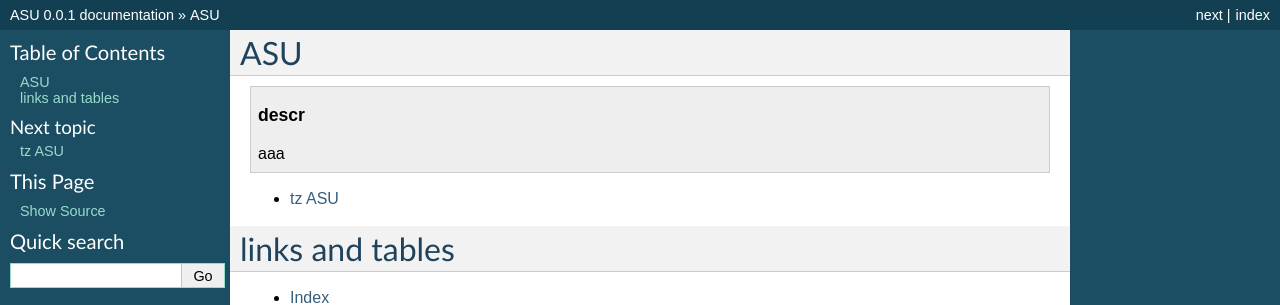
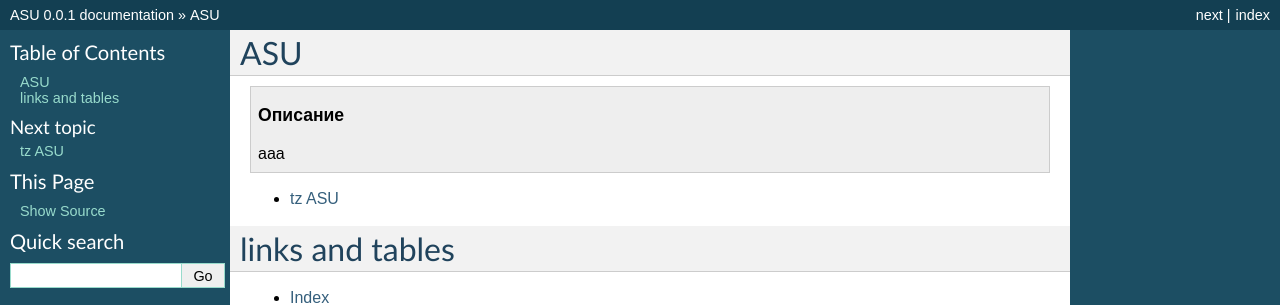
Before and after one commit to SamChen1981/shpinx_template_gost_34, a Sphinx documentation site: the page built from docs/index.rst, in a window 1280 px wide. Shown: the top 305 px of the page. Built offline with Sphinx 7.4.7, drawn with Linux system fonts in a browser that asks for light colours; pages that are not in the unit, such as notebooks, are missing from menus.

Commit message:
Update index.rst

```diff
--- a/docs/index.rst
+++ b/docs/index.rst
@@ -1,7 +1,7 @@
 ASU
 =====================================
 
-.. topic:: descr
+.. topic:: Описание
 
    aaa
 
```
